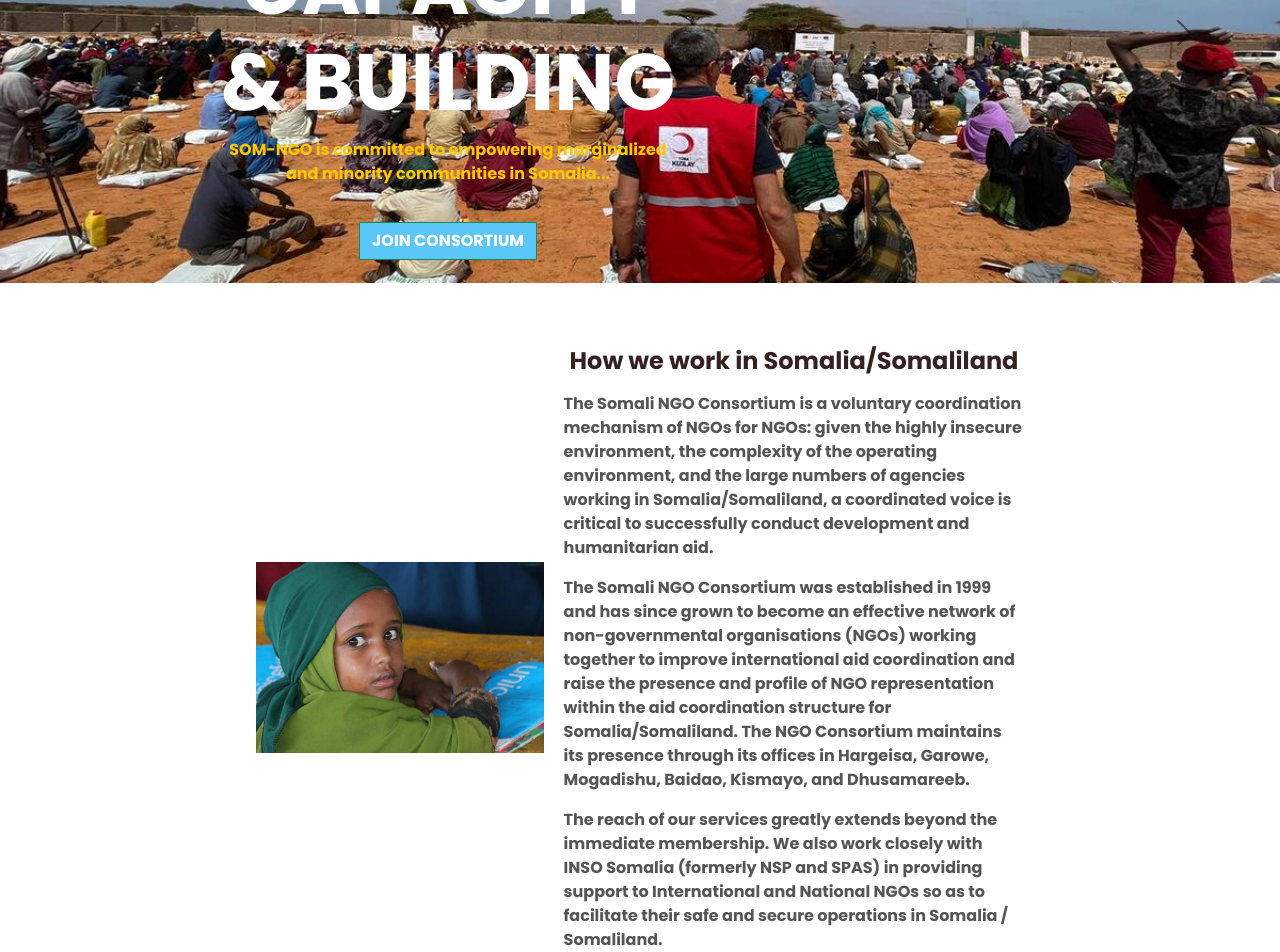
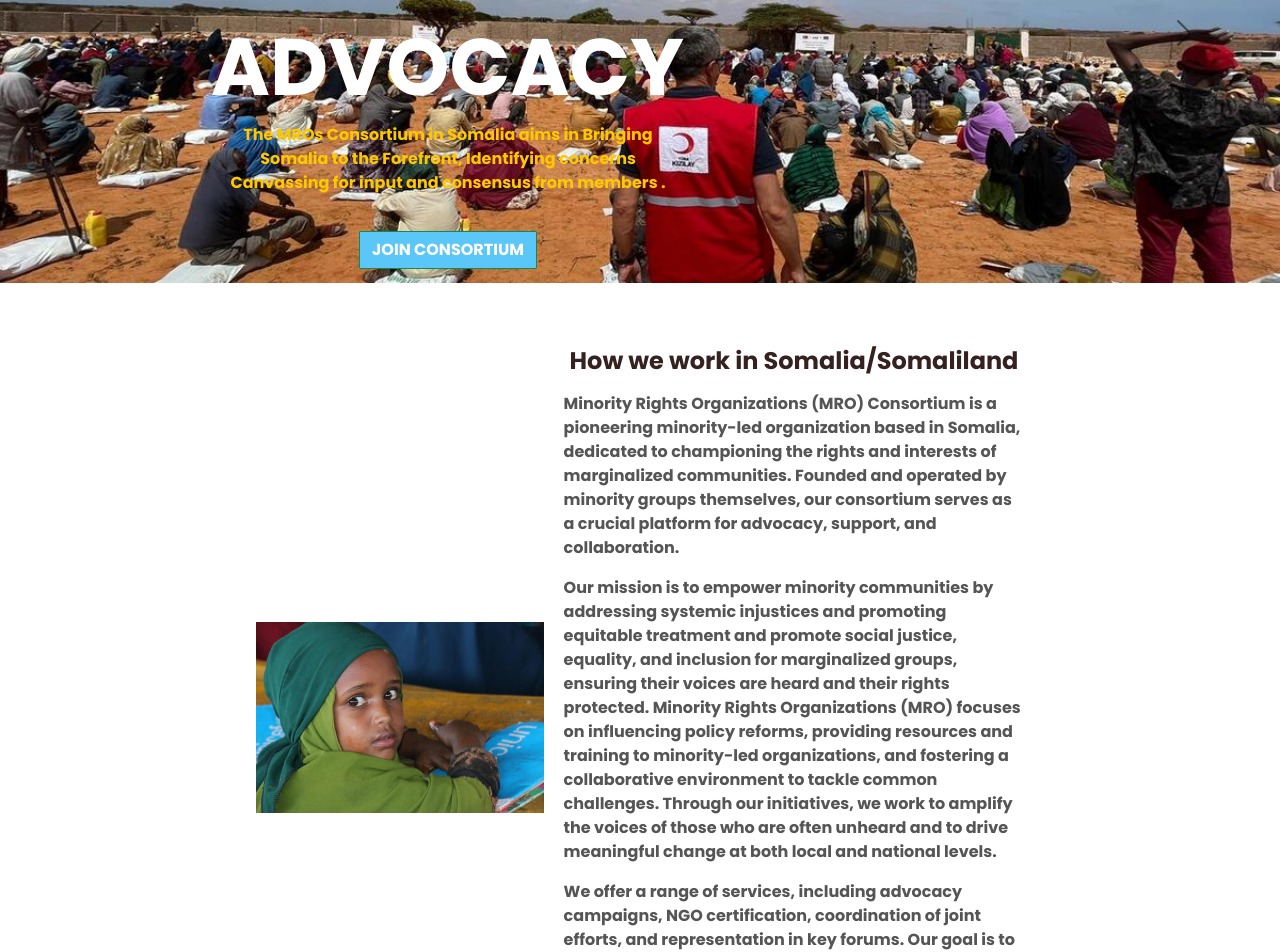
Before and after one commit to imraac/consortium, a React (Vite) app: page / in a window 1280 px wide. Shown: the part 360-1312 px from the top of the page. Built offline with nearby package versions, Linux system fonts and the light colour scheme.

Commit message:
landingpage

```diff
--- a/src/components/LandingPage.jsx
+++ b/src/components/LandingPage.jsx
@@ -20,12 +20,14 @@ const LandingPage = () => {
             <div className="carousel-caption carousel-caption-style">
               <div className="caption-background">
 
-                <h5>CAPACITY & BUILDING</h5>
+                <h5>SERVICES& ADVOCACY</h5>
                 {/* <p>
                 Enhancing the skills and capabilities of minority-led organizations .
                 </p> */}
                 <p style={{ color: '#FFC700' }}>
-  SOM-NGO is committed to empowering marginalized and minority communities in Somalia...
+                The MROs Consortium in Somalia aims in
+                Bringing Somalia to the Forefront, Identifying concerns
+                Canvassing for input and consensus from members .
 </p>
 
                   <button className="btn btn-success caption-button">JOIN CONSORTIUM</button>
@@ -41,10 +43,10 @@ const LandingPage = () => {
                 {/* <p>
                 Our organizational structure is designed to ensure effective management .
                 </p> */}
-<p style={{ color: '#4A4947 ' }}>
-  SOM-NGO is committed to empowering marginalized communities...
+<p style={{ color: '#FFC700 ' }}>
+The MROs Consortium in Somalia aims to build a powerful coalition that amplifies the voices of minority communities ...
 </p>
-                <button className="btn btn-success caption-button">JOIN CONSORTIUM</button>
+
               </div>
             </div>
           </div>
@@ -57,11 +59,12 @@ const LandingPage = () => {
 </h5>
 
 <p style={{ color: '#4A4947 ' }}>
-  SOM-NGO is committed to empowering marginalize communities
+Our organization provides various support services to enhance the capabilities of local NGOs.
 </p>
+<button className="btn btn-success caption-button">JOIN CONSORTIUM</button>
 
 
-                  <button className="btn btn-success caption-button">JOIN CONSORTIUM</button>
+
 
               </div>
             </div>
@@ -83,13 +86,16 @@ const LandingPage = () => {
         <div className="why-us-content">
           <h2>How we work in Somalia/Somaliland</h2>
           <p>
-            The Somali NGO Consortium is a voluntary coordination mechanism of NGOs for NGOs: given the highly insecure environment, the complexity of the operating environment, and the large numbers of agencies working in Somalia/Somaliland, a coordinated voice is critical to successfully conduct development and humanitarian aid.
+          Minority Rights Organizations (MRO) Consortium is a pioneering minority-led organization based in Somalia, dedicated to championing the rights and interests of marginalized communities. Founded and operated by minority groups themselves, our consortium serves as a crucial platform for advocacy, support, and collaboration.
           </p>
           <p>
-            The Somali NGO Consortium was established in 1999 and has since grown to become an effective network of non-governmental organisations (NGOs) working together to improve international aid coordination and raise the presence and profile of NGO representation within the aid coordination structure for Somalia/Somaliland. The NGO Consortium maintains its presence through its offices in Hargeisa, Garowe, Mogadishu, Baidao, Kismayo, and Dhusamareeb.
+          Our mission is to empower minority communities by addressing systemic injustices and promoting equitable treatment and promote social justice, equality, and inclusion for marginalized groups, ensuring their voices are heard and their rights protected.
+          Minority Rights Organizations (MRO) focuses on influencing policy reforms, providing resources and training to minority-led organizations, and fostering a collaborative environment to tackle common challenges. Through our initiatives, we work to amplify the voices of those who are often unheard and to drive meaningful change at both local and national levels.
+
+
           </p>
           <p>
-            The reach of our services greatly extends beyond the immediate membership. We also work closely with INSO Somalia (formerly NSP and SPAS) in providing support to International and National NGOs so as to facilitate their safe and secure operations in Somalia / Somaliland.
+          We offer a range of services, including advocacy campaigns, NGO certification, coordination of joint efforts, and representation in key forums. Our goal is to build a more inclusive society where minority groups can thrive and fully participate in all aspects of public life. Through collective action, we envision a Somalia where diversity is embraced, and all individuals can live with dignity, free from discrimination and inequality.
           </p>
         </div>
       </section>
--- a/src/components/Navbar.css
+++ b/src/components/Navbar.css
@@ -69,6 +69,7 @@
 /* Carousel Caption */
 .carousel-caption h5 {
   font-size: 5rem;
+  margin-top: -15px;
 }
 .carousel-caption h2 {
   font-size: 5rem;
@@ -95,7 +96,7 @@
   }
 
   .carousel-caption {
-    width: 90%; /* Limit caption width on smaller screens */
+    width: 75%; /* Limit caption width on smaller screens */
     padding: 15px; /* Adjust padding for smaller screens */
     right: 5%; /* Adjust position for smaller screens */
     text-align: right; /* Keep right alignment */
@@ -103,6 +104,7 @@
 
   .carousel-caption h5 {
     font-size: 1.5rem;
+    margin-top: -10px;
   }
 
   .carousel-caption p {
@@ -112,6 +114,7 @@
   .carousel-caption button {
     font-size: 0.875rem; /* Further reduce button size */
     padding: 6px 16px;
+    margin-bottom: 100px !important;
   }
 }
 
```
